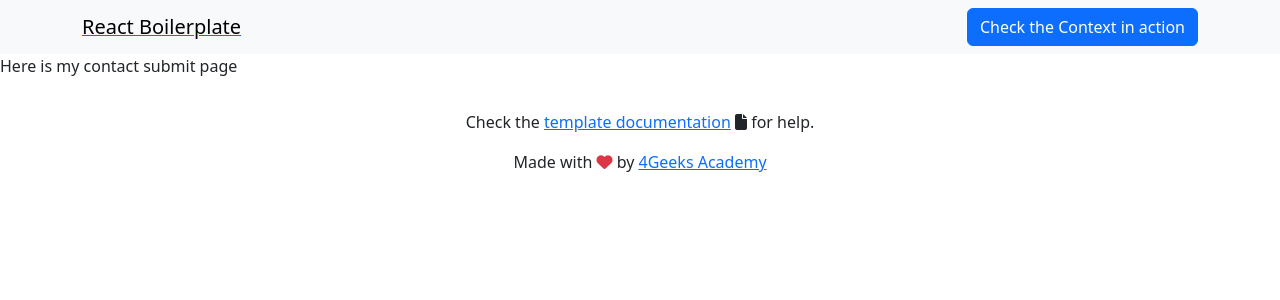
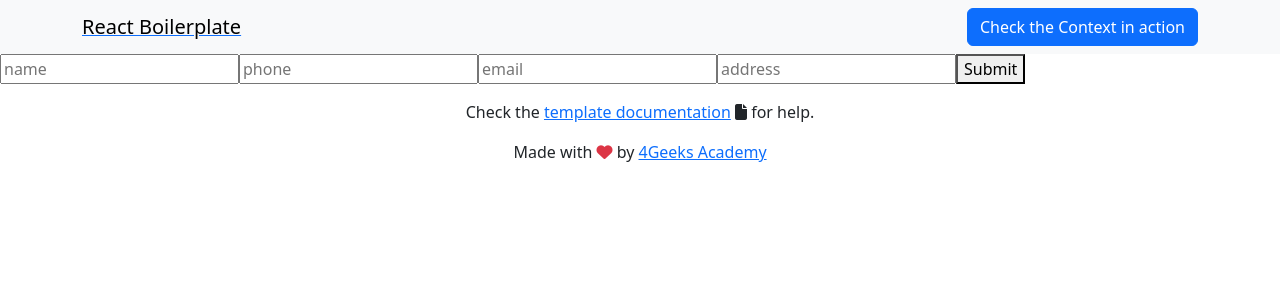
Before and after one commit to lvalcin/contact-list-app-using-react-context-lvalcin, a React (Vite) app: page /submit in a window 1280 px wide. Shown: the top 300 px of the page. Built offline with nearby package versions, Linux system fonts and the light colour scheme.

Commit message:
contact fecth with api successful

```diff
--- a/src/pages/ContactSubmit.jsx
+++ b/src/pages/ContactSubmit.jsx
@@ -1,4 +1,41 @@
-export const ContactSubmit = () => (
-	<p>Here is my contact submit page</p>
+import React, { useState } from "react";
 
-);
+export const ContactSubmit = () => {
+    const[name,setName]=useState("")
+    const[phone,setPhone]=useState("")
+    const[email,setEmail]=useState("")
+    const[address,setAddress]=useState("")
+
+    // {
+    //     "name": "string",
+    //     "phone": "",
+    //     "email": "",
+    //     "address": ""
+    //   }
+      const submitContact = ()=>{
+        const option = {
+			method:"POST",
+			headers:{
+				"Content-Type": "application/json"
+			},
+			body:JSON.stringify({
+                "name": name,
+                "phone": phone,
+                "email": email,
+                "address": address
+              })
+		}
+        fetch("https://playground.4geeks.com/contact/agendas/lvalcin/contacts",option)
+        .then((resp)=>resp.json())
+        .then((data)=>console.log(data,"contact cretaed"))
+      }
+    return(
+	<div>
+        <input onChange={(e)=>setName(e.target.value)}type="text" placeholder="name"/>
+        <input onChange={(e)=>setPhone(e.target.value)}type="text" placeholder="phone"/>
+        <input onChange={(e)=>setEmail(e.target.value)}type="text" placeholder="email"/>
+        <input onChange={(e)=>setAddress(e.target.value)}type="text" placeholder="address"/>
+        <button onClick={submitContact}>Submit</button>
+    </div>
+    )
+};
```
